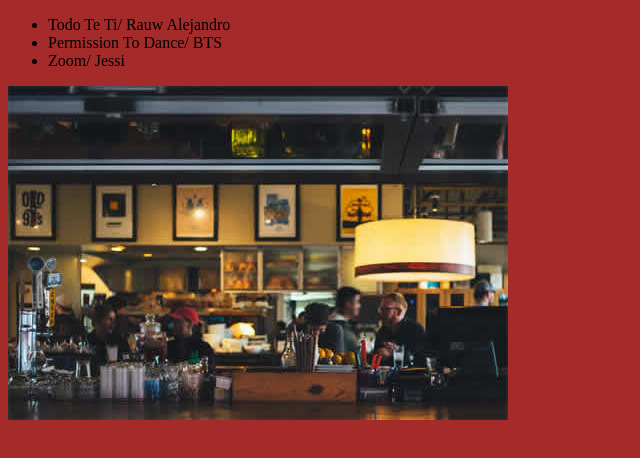
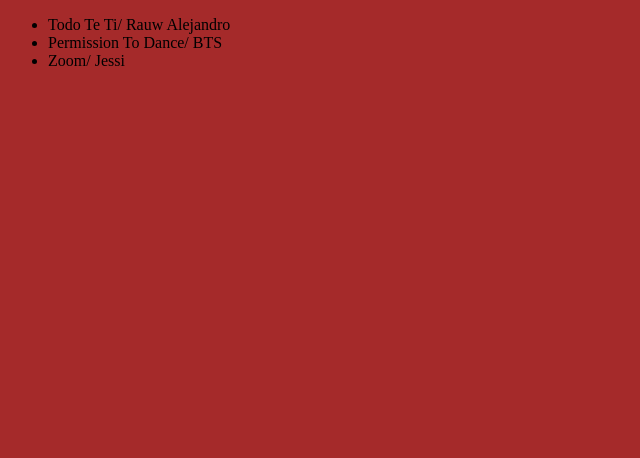
Before and after one commit to yumirin/zumbabgm, a plain HTML site: page index.html in a window 1280 px wide. Shown: the whole page, without its empty margins (0-640 px from the left). Drawn offline with Linux system fonts and the light colour scheme.

Commit message:
deleteimg

```diff
--- a/index.html
+++ b/index.html
@@ -12,7 +12,7 @@
         <li>Permission To Dance/ BTS</li>
         <li>Zoom/ Jessi</li>
     </ul>
-    <img src="about.jpg" alt="aboutpic">
+
 
 </body>
 </html>
```
Also changed, not shown: about.jpg (deleted).
